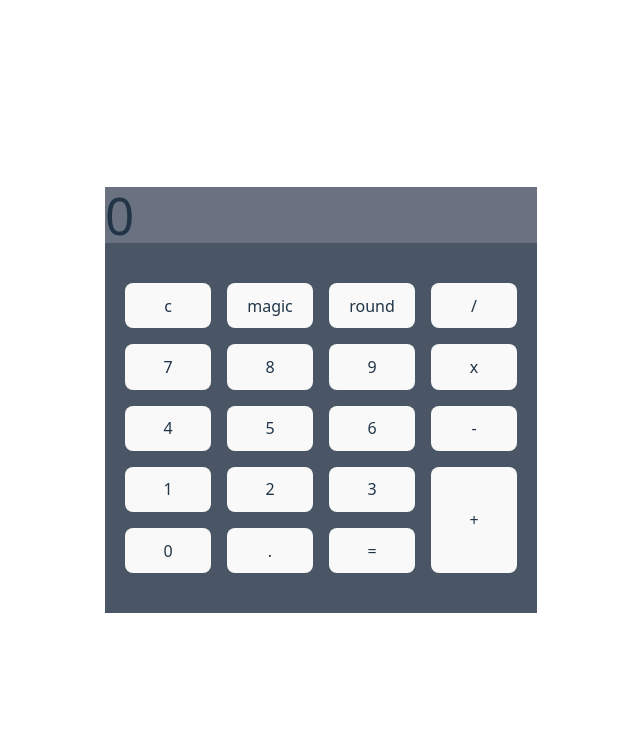
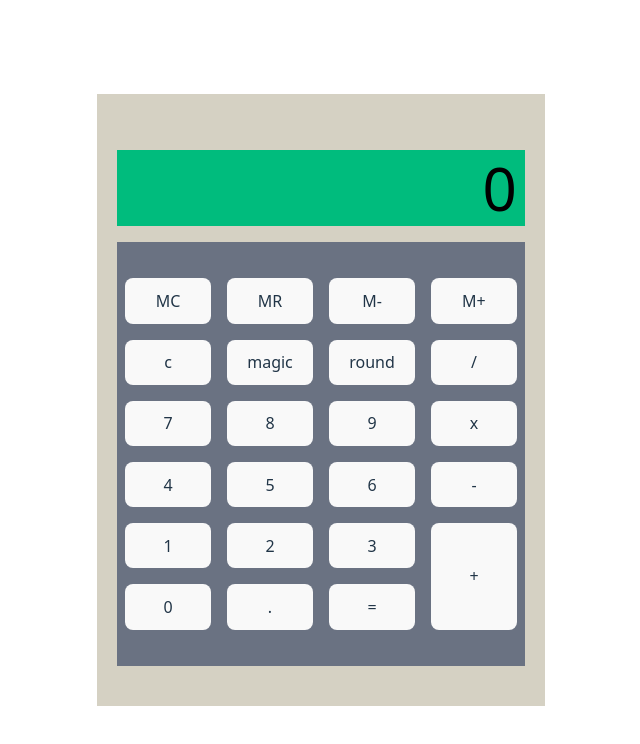
Before and after one commit to lmpladano/calculator, a React app: page / in a window 1280 px wide. Shown: the top 744 px of the page, without its empty margins (319-959 px from the left). Built offline with nearby package versions, Linux system fonts and the light colour scheme; the HTML template or start-up script is replaced by a standard one.

Commit message:
feat: implement memory functionality and update Inputs layout for improved usability

```diff
--- a/src/App.jsx
+++ b/src/App.jsx
@@ -8,11 +8,17 @@ function App() {
   const [numT, setNumT] = useState("");
 
   function handleClick(e) {
-    const operators = ["+", "-", "x", "/", "="];
+    const operators = [
+      ["+", "-", "x", "/", "="],
+      ["MC", "MR", "M-", "M+"],
+    ];
     let input = e.target.value;
-    setDisplay((prev) => prev + input);
 
-    if (operators.includes(input)) {
+    operators[1].includes(input)
+      ? memoryHanlder(input)
+      : setDisplay((prev) => prev + input);
+
+    if (operators.flat().includes(input)) {
       numT != "" ? equals(input) : setOperator(input);
     } else {
       operator == ""
@@ -25,6 +31,22 @@ function App() {
       setNum("");
       setNumT("");
       setOperator("");
+    }
+  }
+
+  function memoryHanlder(input) {
+    let mem = JSON.parse(localStorage.getItem("memory")) || [];
+    if (input == "M+") {
+      mem.unshift(numT ? Number(numT) : Number(num));
+      localStorage.setItem("memory", JSON.stringify(mem));
+    } else if (input == "M-") {
+      mem.shift(numT ? Number(numT) : Number(num));
+      localStorage.setItem("memory", JSON.stringify(mem));
+    } else if (input == "MR") {
+      setDisplay((prev) => prev + mem[0]);
+      setNum(mem[0]);
+    } else if (input == "MC") {
+      localStorage.setItem("memory", JSON.stringify([]));
     }
   }
 
@@ -47,8 +69,10 @@ function App() {
   }
 
   return (
-    <div className="flex flex-col justify-center bg-gray-500">
-      <h1 className="text--200 ">{display ? display : 0}</h1>
+    <div className="flex flex-col justify-center bg-[#D5D1C3] py-10 px-5">
+      <div className=" bg-emerald-500 flex flex-col my-4 text-black">
+        <h3 className="self-end text-6xl p-2">{display ? display : 0}</h3>
+      </div>
       <Inputs onPush={handleClick} />
     </div>
   );
--- a/src/components/Inputs.jsx
+++ b/src/components/Inputs.jsx
@@ -1,8 +1,6 @@
-import Numbers from "./Numbers";
-import Operators from "./Operators";
-
 export default function Inputs({ onPush }) {
   const layout = [
+    ["MC", "MR", "M-", "M+"],
     ["c", "magic", "round", "/"],
     ["7", "8", "9", "x"],
     ["4", "5", "6", "-"],
@@ -22,7 +20,7 @@ export default function Inputs({ onPush }) {
     );
   });
   return (
-    <div className="grid grid-cols-4 gap-4 bg-gray-600 py-10 px-5">
+    <div className="grid grid-cols-4 gap-4 bg-gray-500 px-2 py-9">
       {buttons}
     </div>
   );
```
